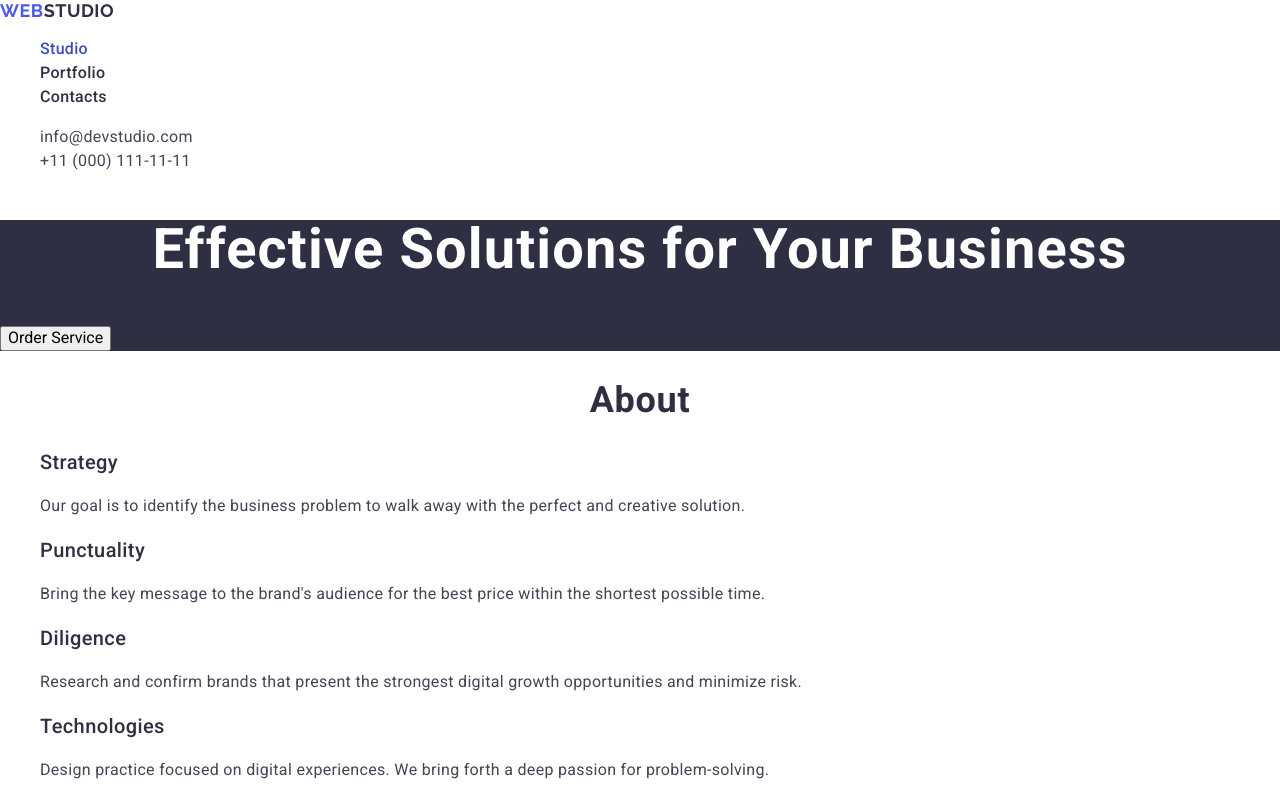
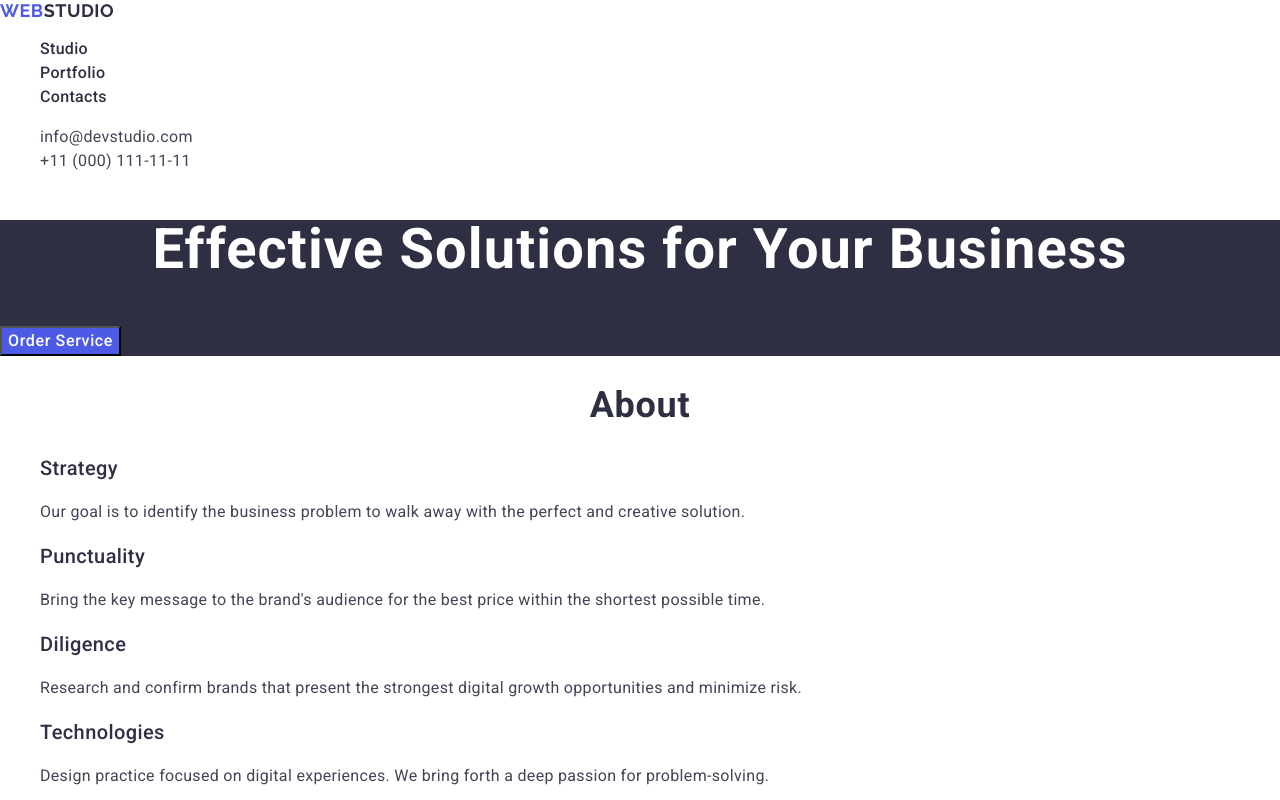
Before and after one commit to Tolixandr/goit-markup-hw-02, a plain HTML site: page index.html in a window 1280 px wide. In both pictures the pointer is over the link "Studio". Shown: the top 800 px of the page. Drawn offline with nearby package versions, Linux system fonts and the light colour scheme.

Commit message:
goit-markup-hw-02

```diff
--- a/css/styles.css
+++ b/css/styles.css
@@ -31,7 +31,7 @@ letter-spacing: 0.02em;
 }
 .nav-link:hover,
 .nav-link:focus {
-    color: #404BBF;
+    color: #2E2F42;
 }
 .address {
     font-style: normal;
@@ -57,8 +57,7 @@ font-weight: 700;
 line-height: 1.07;
 letter-spacing: 0.02em;
 }
-.button:hover,
-.button:focus {
+.button {
 color: #FFF;
 text-align: center;
 font-size: 16px;
@@ -66,7 +65,10 @@ font-weight: 500;
 line-height: 1.5;
 letter-spacing: 0.04em;
 background-color: #4D5AE5;
-cursor: pointer;
+}
+.button:hover,
+.button:focus {
+    background-color: #404BBF;
 }
 .section-title-small {
     color:  #2E2F42;
```
